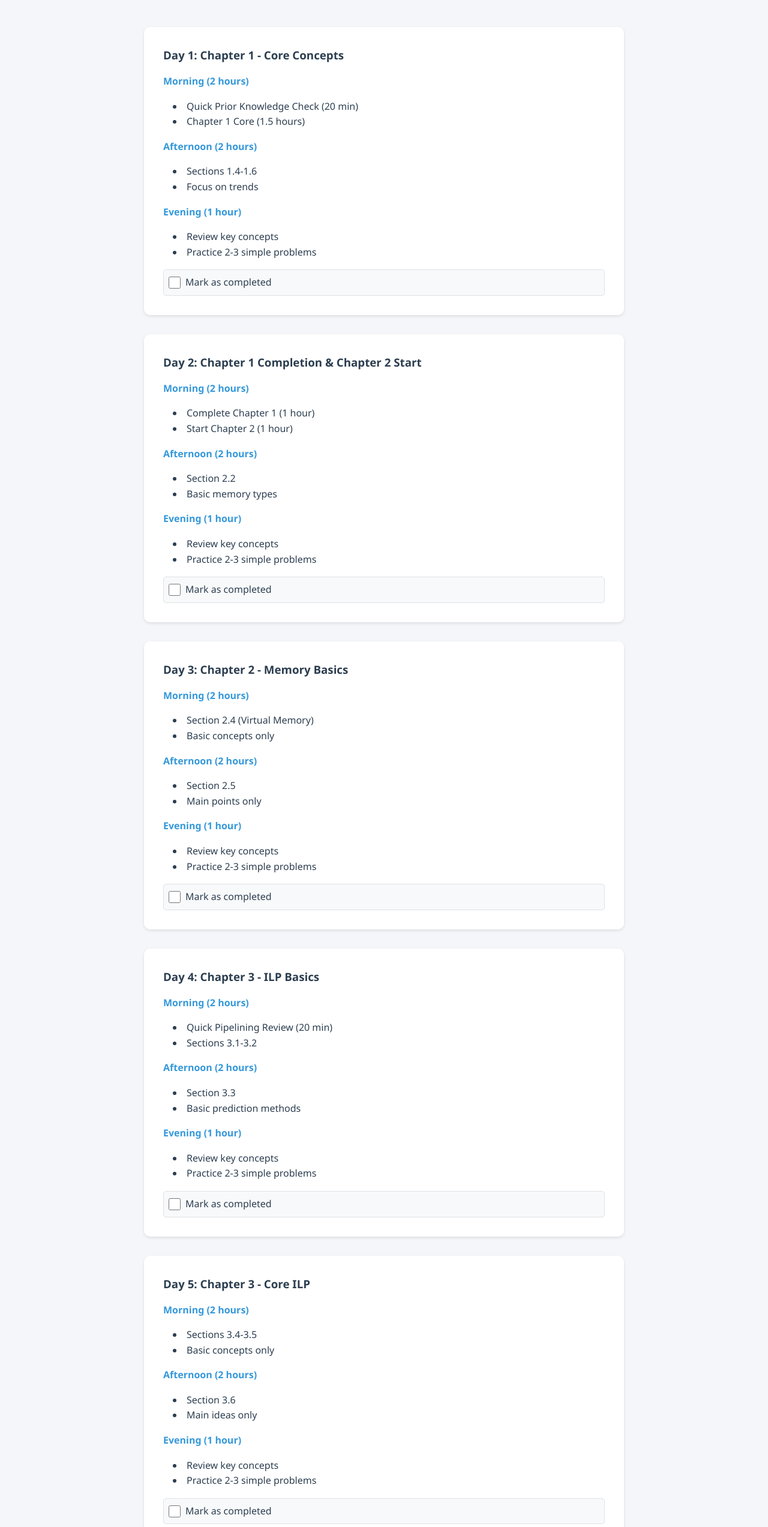
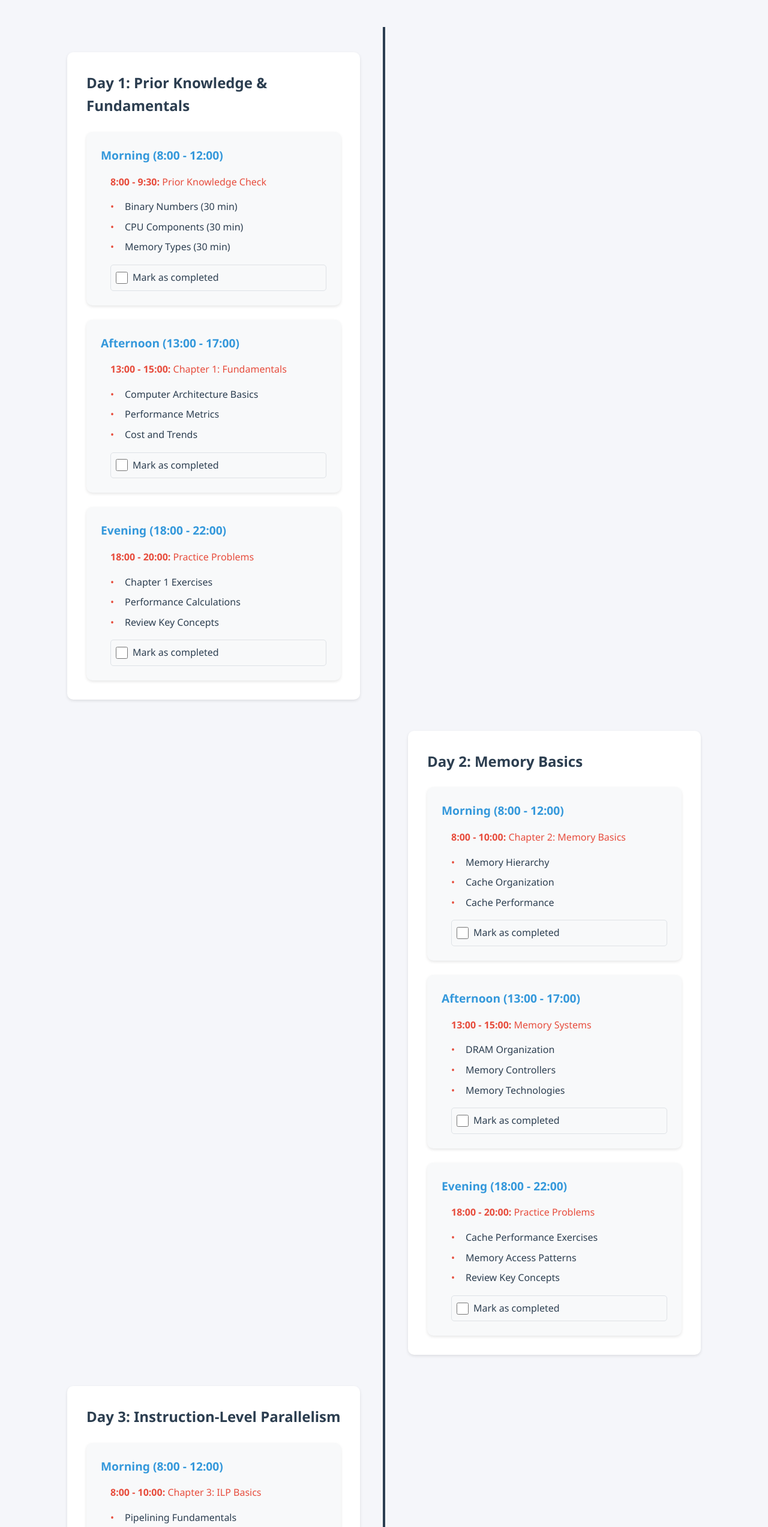
Before and after one commit to ibrahimomar9316/MCA-study-plan, a plain HTML site: page index.html in a window 1280 px wide. Shown: the part 894-3439 px from the top of the page at 60% size. Drawn offline with Linux system fonts and the light colour scheme.

Commit message:
Update study plan with detailed 8-hour daily schedule and session tracking

```diff
--- a/index.html
+++ b/index.html
@@ -49,216 +49,188 @@
         </div>
     </section>
 
-    <section id="schedule">
+    <section id="schedule" class="section">
         <h2>8-Day Study Schedule</h2>
         <div class="timeline">
+            <!-- Day 1 -->
             <div class="timeline-item">
-                <h3>Day 1: Chapter 1 - Core Concepts</h3>
                 <div class="timeline-content">
-                    <h4>Morning (2 hours)</h4>
+                    <h3>Day 1: Prior Knowledge & Fundamentals</h3>
+                    <div class="day-schedule">
+                        <div class="session">
+                            <h4>Morning (8:00 - 12:00)</h4>
+                            <div class="session-content">
+                                <p><strong>8:00 - 9:30:</strong> Prior Knowledge Check</p>
                                 <ul>
-                        <li>Quick Prior Knowledge Check (20 min)</li>
-                        <li>Chapter 1 Core (1.5 hours)</li>
-                    </ul>
-                    <h4>Afternoon (2 hours)</h4>
-                    <ul>
-                        <li>Sections 1.4-1.6</li>
-                        <li>Focus on trends</li>
-                    </ul>
-                    <h4>Evening (1 hour)</h4>
-                    <ul>
-                        <li>Review key concepts</li>
-                        <li>Practice 2-3 simple problems</li>
+                                    <li>Binary Numbers (30 min)</li>
+                                    <li>CPU Components (30 min)</li>
+                                    <li>Memory Types (30 min)</li>
                                 </ul>
                                 <div class="progress-tracker">
                                     <label>
-                            <input type="checkbox" data-day="1"> Mark as completed
+                                        <input type="checkbox" data-session="day1-morning"> Mark as completed
                                     </label>
                                 </div>
                             </div>
                         </div>
-
-            <div class="timeline-item">
-                <h3>Day 2: Chapter 1 Completion & Chapter 2 Start</h3>
-                <div class="timeline-content">
-                    <h4>Morning (2 hours)</h4>
+                        <div class="session">
+                            <h4>Afternoon (13:00 - 17:00)</h4>
+                            <div class="session-content">
+                                <p><strong>13:00 - 15:00:</strong> Chapter 1: Fundamentals</p>
                                 <ul>
-                        <li>Complete Chapter 1 (1 hour)</li>
-                        <li>Start Chapter 2 (1 hour)</li>
-                    </ul>
-                    <h4>Afternoon (2 hours)</h4>
-                    <ul>
-                        <li>Section 2.2</li>
-                        <li>Basic memory types</li>
-                    </ul>
-                    <h4>Evening (1 hour)</h4>
-                    <ul>
-                        <li>Review key concepts</li>
-                        <li>Practice 2-3 simple problems</li>
+                                    <li>Computer Architecture Basics</li>
+                                    <li>Performance Metrics</li>
+                                    <li>Cost and Trends</li>
                                 </ul>
                                 <div class="progress-tracker">
                                     <label>
-                            <input type="checkbox" data-day="2"> Mark as completed
+                                        <input type="checkbox" data-session="day1-afternoon"> Mark as completed
                                     </label>
                                 </div>
                             </div>
                         </div>
-
-            <div class="timeline-item">
-                <h3>Day 3: Chapter 2 - Memory Basics</h3>
-                <div class="timeline-content">
-                    <h4>Morning (2 hours)</h4>
+                        <div class="session">
+                            <h4>Evening (18:00 - 22:00)</h4>
+                            <div class="session-content">
+                                <p><strong>18:00 - 20:00:</strong> Practice Problems</p>
                                 <ul>
-                        <li>Section 2.4 (Virtual Memory)</li>
-                        <li>Basic concepts only</li>
-                    </ul>
-                    <h4>Afternoon (2 hours)</h4>
-                    <ul>
-                        <li>Section 2.5</li>
-                        <li>Main points only</li>
-                    </ul>
-                    <h4>Evening (1 hour)</h4>
-                    <ul>
-                        <li>Review key concepts</li>
-                        <li>Practice 2-3 simple problems</li>
+                                    <li>Chapter 1 Exercises</li>
+                                    <li>Performance Calculations</li>
+                                    <li>Review Key Concepts</li>
                                 </ul>
                                 <div class="progress-tracker">
                                     <label>
-                            <input type="checkbox" data-day="3"> Mark as completed
+                                        <input type="checkbox" data-session="day1-evening"> Mark as completed
                                     </label>
                                 </div>
                             </div>
                         </div>
+                    </div>
+                </div>
+            </div>
 
+            <!-- Day 2 -->
             <div class="timeline-item">
-                <h3>Day 4: Chapter 3 - ILP Basics</h3>
                 <div class="timeline-content">
-                    <h4>Morning (2 hours)</h4>
+                    <h3>Day 2: Memory Basics</h3>
+                    <div class="day-schedule">
+                        <div class="session">
+                            <h4>Morning (8:00 - 12:00)</h4>
+                            <div class="session-content">
+                                <p><strong>8:00 - 10:00:</strong> Chapter 2: Memory Basics</p>
                                 <ul>
-                        <li>Quick Pipelining Review (20 min)</li>
-                        <li>Sections 3.1-3.2</li>
-                    </ul>
-                    <h4>Afternoon (2 hours)</h4>
-                    <ul>
-                        <li>Section 3.3</li>
-                        <li>Basic prediction methods</li>
-                    </ul>
-                    <h4>Evening (1 hour)</h4>
-                    <ul>
-                        <li>Review key concepts</li>
-                        <li>Practice 2-3 simple problems</li>
+                                    <li>Memory Hierarchy</li>
+                                    <li>Cache Organization</li>
+                                    <li>Cache Performance</li>
                                 </ul>
                                 <div class="progress-tracker">
                                     <label>
-                            <input type="checkbox" data-day="4"> Mark as completed
+                                        <input type="checkbox" data-session="day2-morning"> Mark as completed
                                     </label>
                                 </div>
                             </div>
                         </div>
-
-            <div class="timeline-item">
-                <h3>Day 5: Chapter 3 - Core ILP</h3>
-                <div class="timeline-content">
-                    <h4>Morning (2 hours)</h4>
+                        <div class="session">
+                            <h4>Afternoon (13:00 - 17:00)</h4>
+                            <div class="session-content">
+                                <p><strong>13:00 - 15:00:</strong> Memory Systems</p>
                                 <ul>
-                        <li>Sections 3.4-3.5</li>
-                        <li>Basic concepts only</li>
-                    </ul>
-                    <h4>Afternoon (2 hours)</h4>
-                    <ul>
-                        <li>Section 3.6</li>
-                        <li>Main ideas only</li>
-                    </ul>
-                    <h4>Evening (1 hour)</h4>
-                    <ul>
-                        <li>Review key concepts</li>
-                        <li>Practice 2-3 simple problems</li>
+                                    <li>DRAM Organization</li>
+                                    <li>Memory Controllers</li>
+                                    <li>Memory Technologies</li>
                                 </ul>
                                 <div class="progress-tracker">
                                     <label>
-                            <input type="checkbox" data-day="5"> Mark as completed
+                                        <input type="checkbox" data-session="day2-afternoon"> Mark as completed
                                     </label>
                                 </div>
                             </div>
                         </div>
-
-            <div class="timeline-item">
-                <h3>Day 6: Chapter 3 - Advanced Topics</h3>
-                <div class="timeline-content">
-                    <h4>Morning (2 hours)</h4>
+                        <div class="session">
+                            <h4>Evening (18:00 - 22:00)</h4>
+                            <div class="session-content">
+                                <p><strong>18:00 - 20:00:</strong> Practice Problems</p>
                                 <ul>
-                        <li>Section 3.7</li>
-                        <li>Basic concepts</li>
-                    </ul>
-                    <h4>Afternoon (2 hours)</h4>
-                    <ul>
-                        <li>Section 3.8</li>
-                        <li>Main points only</li>
-                    </ul>
-                    <h4>Evening (1 hour)</h4>
-                    <ul>
-                        <li>Review key concepts</li>
-                        <li>Practice 2-3 simple problems</li>
+                                    <li>Cache Performance Exercises</li>
+                                    <li>Memory Access Patterns</li>
+                                    <li>Review Key Concepts</li>
                                 </ul>
                                 <div class="progress-tracker">
                                     <label>
-                            <input type="checkbox" data-day="6"> Mark as completed
+                                        <input type="checkbox" data-session="day2-evening"> Mark as completed
                                     </label>
                                 </div>
                             </div>
                         </div>
+                    </div>
+                </div>
+            </div>
 
+            <!-- Continue with similar structure for Days 3-8 -->
+            <!-- Day 3 -->
             <div class="timeline-item">
-                <h3>Day 7: Review and Practice</h3>
                 <div class="timeline-content">
-                    <h4>Morning (2 hours)</h4>
+                    <h3>Day 3: Instruction-Level Parallelism</h3>
+                    <div class="day-schedule">
+                        <div class="session">
+                            <h4>Morning (8:00 - 12:00)</h4>
+                            <div class="session-content">
+                                <p><strong>8:00 - 10:00:</strong> Chapter 3: ILP Basics</p>
                                 <ul>
-                        <li>Chapter 1 Review</li>
-                        <li>Key concepts</li>
-                    </ul>
-                    <h4>Afternoon (2 hours)</h4>
-                    <ul>
-                        <li>Chapter 2 Review</li>
-                        <li>Key concepts</li>
-                    </ul>
-                    <h4>Evening (1 hour)</h4>
-                    <ul>
-                        <li>Chapter 3 Review</li>
-                        <li>Key concepts</li>
+                                    <li>Pipelining Fundamentals</li>
+                                    <li>Hazards and Solutions</li>
+                                    <li>Branch Prediction</li>
                                 </ul>
                                 <div class="progress-tracker">
                                     <label>
-                            <input type="checkbox" data-day="7"> Mark as completed
+                                        <input type="checkbox" data-session="day3-morning"> Mark as completed
                                     </label>
                                 </div>
                             </div>
                         </div>
-
-            <div class="timeline-item">
-                <h3>Day 8: Final Review</h3>
-                <div class="timeline-content">
-                    <h4>Morning (2 hours)</h4>
+                        <div class="session">
+                            <h4>Afternoon (13:00 - 17:00)</h4>
+                            <div class="session-content">
+                                <p><strong>13:00 - 15:00:</strong> Advanced ILP</p>
                                 <ul>
-                        <li>Quick Review of All Chapters</li>
-                        <li>Key terms and concepts</li>
-                    </ul>
-                    <h4>Afternoon (2 hours)</h4>
-                    <ul>
-                        <li>Practice Session</li>
-                        <li>Simple problems</li>
-                    </ul>
-                    <h4>Evening (1 hour)</h4>
-                    <ul>
-                        <li>Final Review</li>
-                        <li>Common pitfalls</li>
+                                    <li>Multiple Issue</li>
+                                    <li>Dynamic Scheduling</li>
+                                    <li>Speculation</li>
                                 </ul>
                                 <div class="progress-tracker">
                                     <label>
-                            <input type="checkbox" data-day="8"> Mark as completed
+                                        <input type="checkbox" data-session="day3-afternoon"> Mark as completed
                                     </label>
                                 </div>
                             </div>
                         </div>
+                        <div class="session">
+                            <h4>Evening (18:00 - 22:00)</h4>
+                            <div class="session-content">
+                                <p><strong>18:00 - 20:00:</strong> Practice Problems</p>
+                                <ul>
+                                    <li>Pipeline Performance</li>
+                                    <li>ILP Exercises</li>
+                                    <li>Review Key Concepts</li>
+                                </ul>
+                                <div class="progress-tracker">
+                                    <label>
+                                        <input type="checkbox" data-session="day3-evening"> Mark as completed
+                                    </label>
+                                </div>
+                            </div>
+                        </div>
+                    </div>
+                </div>
+            </div>
+
+            <!-- Days 4-8 follow similar pattern -->
+            <!-- Day 4: Data-Level Parallelism -->
+            <!-- Day 5: Thread-Level Parallelism -->
+            <!-- Day 6: Warehouse-Scale Computers -->
+            <!-- Day 7: Domain-Specific Architectures -->
+            <!-- Day 8: Review & Practice -->
+
         </div>
     </section>
 
--- a/style.css
+++ b/style.css
@@ -135,36 +135,144 @@ section h2 {
 /* Timeline */
 .timeline {
     position: relative;
-    max-width: 800px;
+    max-width: 1200px;
     margin: 0 auto;
+    padding: 2rem 0;
+}
+
+.timeline::after {
+    content: '';
+    position: absolute;
+    width: 4px;
+    background-color: var(--primary-color);
+    top: 0;
+    bottom: 0;
+    left: 50%;
+    margin-left: -2px;
 }
 
 .timeline-item {
+    padding: 10px 40px;
+    position: relative;
+    width: 50%;
+    opacity: 0;
+    transform: translateX(-100px);
+    transition: all 0.5s ease;
+}
+
+.timeline-item:nth-child(even) {
+    left: 50%;
+    transform: translateX(100px);
+}
+
+.timeline-item.show {
+    opacity: 1;
+    transform: translateX(0);
+}
+
+.timeline-content {
+    padding: 20px;
     background-color: var(--card-background);
-    padding: 2rem;
+    position: relative;
+    border-radius: 6px;
+    box-shadow: 0 2px 5px rgba(0,0,0,0.1);
+}
+
+/* Daily Schedule Styles */
+.day-schedule {
+    display: flex;
+    flex-direction: column;
+    gap: 1.5rem;
+    margin-top: 1rem;
+}
+
+.session {
+    background-color: #f8f9fa;
     border-radius: 10px;
-    box-shadow: var(--shadow);
-    margin-bottom: 2rem;
+    padding: 1.5rem;
+    box-shadow: 0 2px 5px rgba(0,0,0,0.1);
     transition: var(--transition);
 }
 
-.timeline-item:hover {
-    transform: translateX(10px);
+.session:hover {
+    transform: translateY(-2px);
+    box-shadow: 0 5px 15px rgba(0,0,0,0.2);
 }
 
-.timeline-item h3 {
-    color: var(--primary-color);
+.session h4 {
+    color: var(--secondary-color);
     margin-bottom: 1rem;
+    font-size: 1.2rem;
 }
 
-.timeline-content h4 {
-    color: var(--secondary-color);
-    margin: 1rem 0;
+.session-content {
+    padding-left: 1rem;
 }
 
-.timeline-content ul {
-    list-style-position: inside;
-    margin-left: 1rem;
+.session-content p {
+    margin-bottom: 1rem;
+    color: var(--accent-color);
+}
+
+.session-content ul {
+    list-style-type: none;
+    padding-left: 0;
+}
+
+.session-content ul li {
+    margin-bottom: 0.5rem;
+    padding-left: 1.5rem;
+    position: relative;
+}
+
+.session-content ul li:before {
+    content: "•";
+    color: var(--accent-color);
+    position: absolute;
+    left: 0;
+}
+
+.progress-tracker {
+    margin-top: 1rem;
+    padding-top: 1rem;
+    border-top: 1px solid #eee;
+}
+
+.progress-tracker label {
+    display: flex;
+    align-items: center;
+    gap: 0.5rem;
+    cursor: pointer;
+    color: var(--text-color);
+    transition: var(--transition);
+}
+
+.progress-tracker label:hover {
+    color: var(--accent-color);
+}
+
+.progress-tracker input[type="checkbox"] {
+    width: 1.2rem;
+    height: 1.2rem;
+    cursor: pointer;
+}
+
+/* Timeline Item Updates */
+.timeline-item {
+    margin-bottom: 2rem;
+}
+
+.timeline-content {
+    background-color: var(--card-background);
+    border-radius: 10px;
+    padding: 2rem;
+    box-shadow: 0 2px 5px rgba(0,0,0,0.1);
+}
+
+.timeline-content h3 {
+    color: var(--primary-color);
+    margin-bottom: 1.5rem;
+    font-size: 1.5rem;
 }
 
 /* Footer */
```
Also changed, not shown: script.js (+28 -28 lines). Lines whose indentation alone changed are shown as unchanged.
